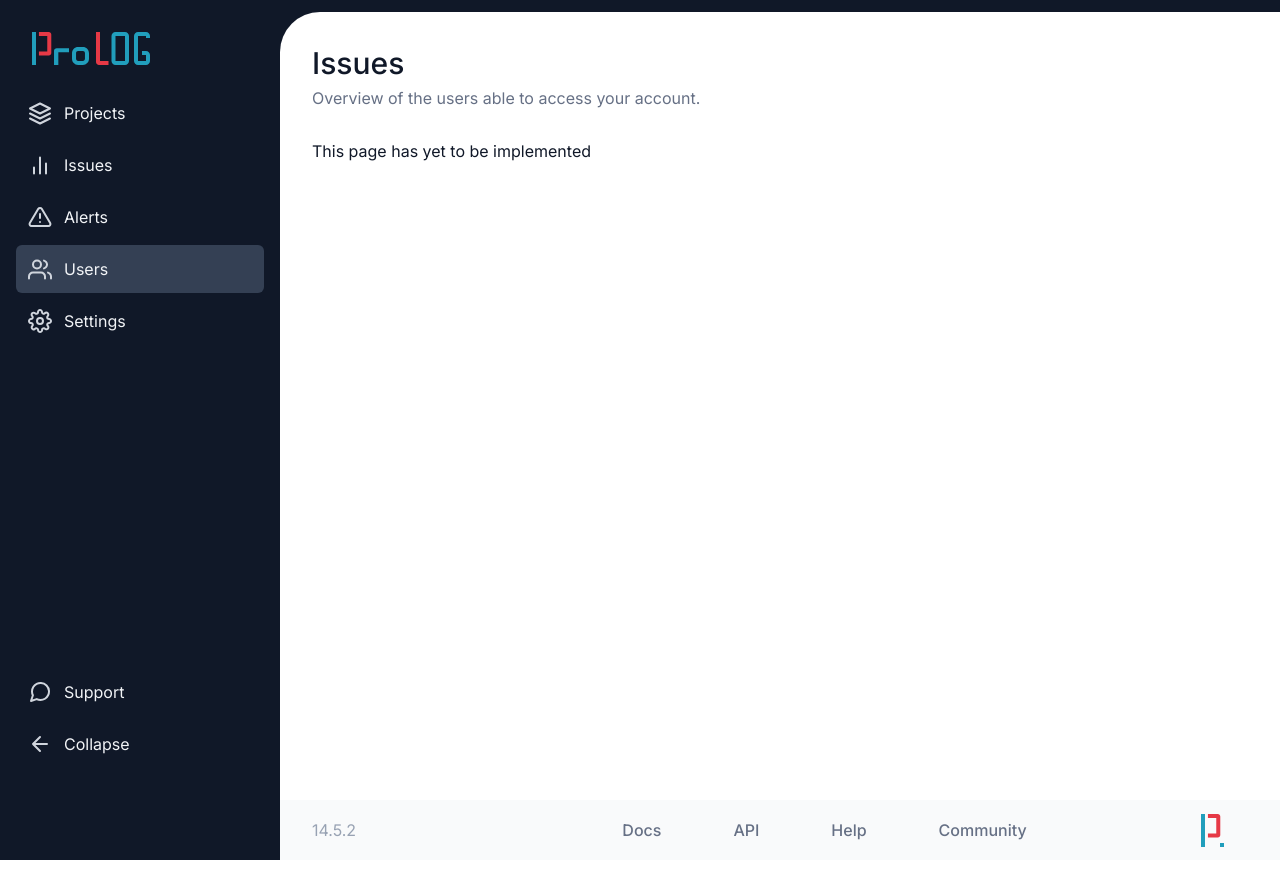
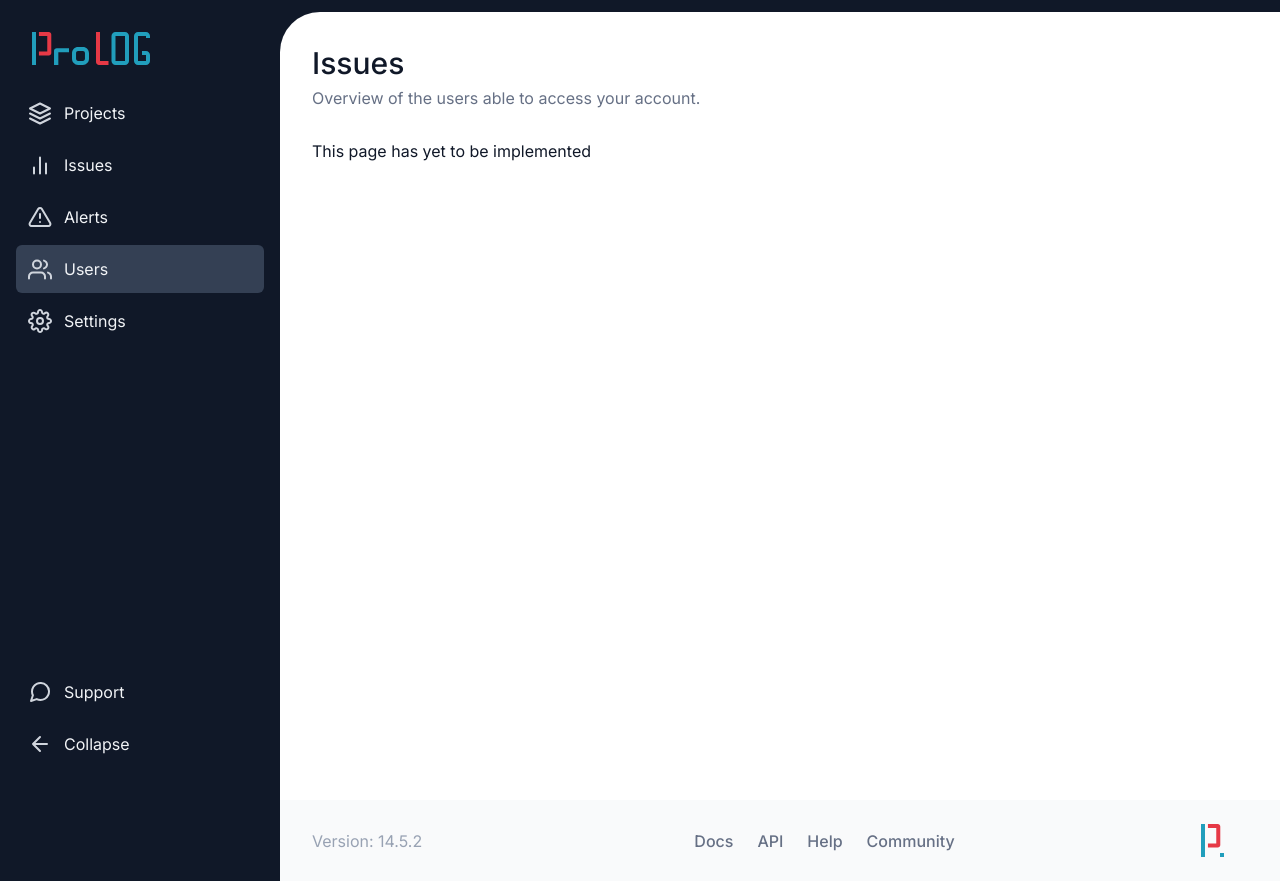
Before and after one commit to profydev/prolog-app-tylerlov, a Next.js app: page /dashboard/users in a window 1280 px wide. Built offline with nearby package versions, Linux system fonts and the light colour scheme.

Commit message:
Use pixel perfect for improvements from here

```diff
--- a/features/layout/footer/footer.module.scss
+++ b/features/layout/footer/footer.module.scss
@@ -20,7 +20,7 @@
   .footer {
     background: var(--gray-50, #f9fafb);
     height: auto; // Adjust the height to auto
-    padding: 50px;
+    padding: 20px;
   }
 
   .footerLinks {
@@ -47,7 +47,7 @@
 .footer {
   background: var(--gray-50, #f9fafb);
   display: flex;
-  height: 60px;
+  height: auto;
   flex-direction: column;
   justify-content: center;
   align-items: center;
@@ -76,7 +76,7 @@
   font-size: 16px;
   font-style: normal;
   font-weight: 400;
-  line-height: 24px; /* 150% */
+  line-height: 24px;
 }
 
 .footerLinks {
@@ -90,7 +90,8 @@
   display: flex;
   align-items: center;
   gap: 8px;
-  padding: 24px;
+
+  /* padding: 24px; */
 }
 
 .logoWrap {
--- a/features/layout/footer/footer.tsx
+++ b/features/layout/footer/footer.tsx
@@ -7,7 +7,7 @@ export function Footer() {
       <div className={styles.container}>
         <div className={styles.content}>
           <div className={styles.versionNumber}>
-            <p>{packageJson.version}</p>
+            <p> Version: {packageJson.version}</p>
           </div>
           <div className={styles.footerLinks}>
             <div className={styles.footerLink}>
```
